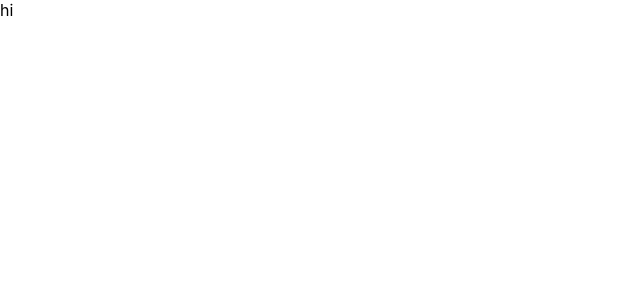
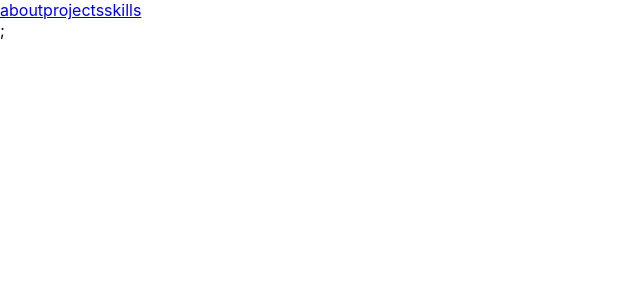
Before and after one commit to Goddemi/Portfolio, a React (Create React App) app in the folder client/: page /skills in a window 1280 px wide. Shown: the top 300 px of the page, without its empty margins (0-640 px from the left). Built offline with nearby package versions, Linux system fonts and the light colour scheme.

Commit message:
Add : 초기세팅 폴더 생성, navbar 생성

```diff
--- a/client/public/index.html
+++ b/client/public/index.html
@@ -10,34 +10,10 @@
       content="Web site created using create-react-app"
     />
     <link rel="apple-touch-icon" href="%PUBLIC_URL%/logo192.png" />
-    <!--
-      manifest.json provides metadata used when your web app is installed on a
-      user's mobile device or desktop. See https://developers.google.com/web/fundamentals/web-app-manifest/
-    -->
     <link rel="manifest" href="%PUBLIC_URL%/manifest.json" />
-    <!--
-      Notice the use of %PUBLIC_URL% in the tags above.
-      It will be replaced with the URL of the `public` folder during the build.
-      Only files inside the `public` folder can be referenced from the HTML.
-
-      Unlike "/favicon.ico" or "favicon.ico", "%PUBLIC_URL%/favicon.ico" will
-      work correctly both with client-side routing and a non-root public URL.
-      Learn how to configure a non-root public URL by running `npm run build`.
-    -->
-    <title>React App</title>
+    <title>goddemi's</title>
   </head>
   <body>
-    <noscript>You need to enable JavaScript to run this app.</noscript>
     <div id="root"></div>
-    <!--
-      This HTML file is a template.
-      If you open it directly in the browser, you will see an empty page.
-
-      You can add webfonts, meta tags, or analytics to this file.
-      The build step will place the bundled scripts into the <body> tag.
-
-      To begin the development, run `npm start` or `yarn start`.
-      To create a production bundle, use `npm run build` or `yarn build`.
-    -->
   </body>
 </html>
--- a/client/src/App.tsx
+++ b/client/src/App.tsx
@@ -1,7 +1,8 @@
 import React from "react";
+import AppRoutes from "./routes/AppRoutes";
 
 function App() {
-  return <div className="App">hi</div>;
+  return <AppRoutes />;
 }
 
 export default App;
--- /dev/null
+++ b/client/src/components/nav/Nav.tsx
@@ -0,0 +1,26 @@
+import React from "react";
+import { NavLink } from "react-router-dom";
+import styled from "styled-components";
+
+const Nav: React.FC = () => {
+  const navigation = [
+    { name: "about", to: "/" },
+    { name: "projects", to: "/projects" },
+    { name: "skills", to: "/skills" },
+  ];
+
+  return (
+    <>
+      <NavSpace>
+        {navigation.map((ele) => (
+          <NavLink to={ele.to}>{ele.name}</NavLink>
+        ))}
+      </NavSpace>
+      ;
+    </>
+  );
+};
+
+export default Nav;
+
+const NavSpace = styled.nav``;
--- /dev/null
+++ b/client/src/pages/about/About.tsx
@@ -0,0 +1,7 @@
+import React from "react";
+
+const About = () => {
+  return <div></div>;
+};
+
+export default About;
--- /dev/null
+++ b/client/src/pages/projects/Projects.tsx
@@ -0,0 +1,7 @@
+import React from "react";
+
+const Projects = () => {
+  return <div></div>;
+};
+
+export default Projects;
--- /dev/null
+++ b/client/src/pages/skills/Skills.tsx
@@ -0,0 +1,7 @@
+import React from "react";
+
+const Skills = () => {
+  return <div></div>;
+};
+
+export default Skills;
--- /dev/null
+++ b/client/src/routes/AppRoutes.tsx
@@ -0,0 +1,21 @@
+import React from "react";
+import { BrowserRouter, Route, Routes } from "react-router-dom";
+import Nav from "../components/nav/Nav";
+import About from "../pages/about/About";
+import Projects from "../pages/projects/Projects";
+import Skills from "../pages/skills/Skills";
+
+const AppRoutes = () => {
+  return (
+    <BrowserRouter>
+      <Nav />
+      <Routes>
+        <Route path="/" element={<About />} />
+        <Route path="/projects" element={<Projects />} />
+        <Route path="/skills" element={<Skills />} />
+      </Routes>
+    </BrowserRouter>
+  );
+};
+
+export default AppRoutes;
```
Also changed, not shown: client/src/styles/global.ts (added, +16 -0 lines), client/tsconfig.json (+2 -8 lines), 2 other files (tests, documents, lock files or other folders).
